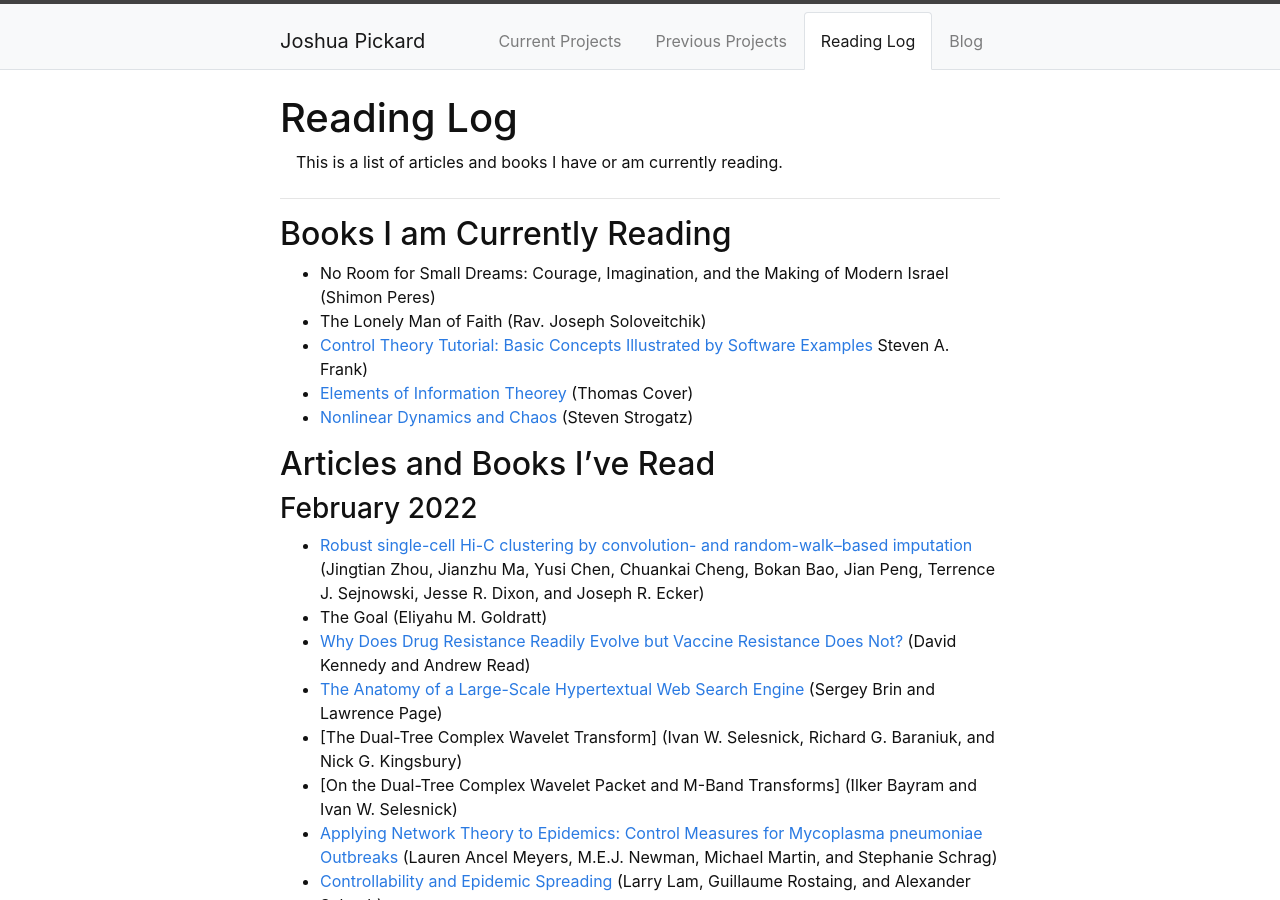
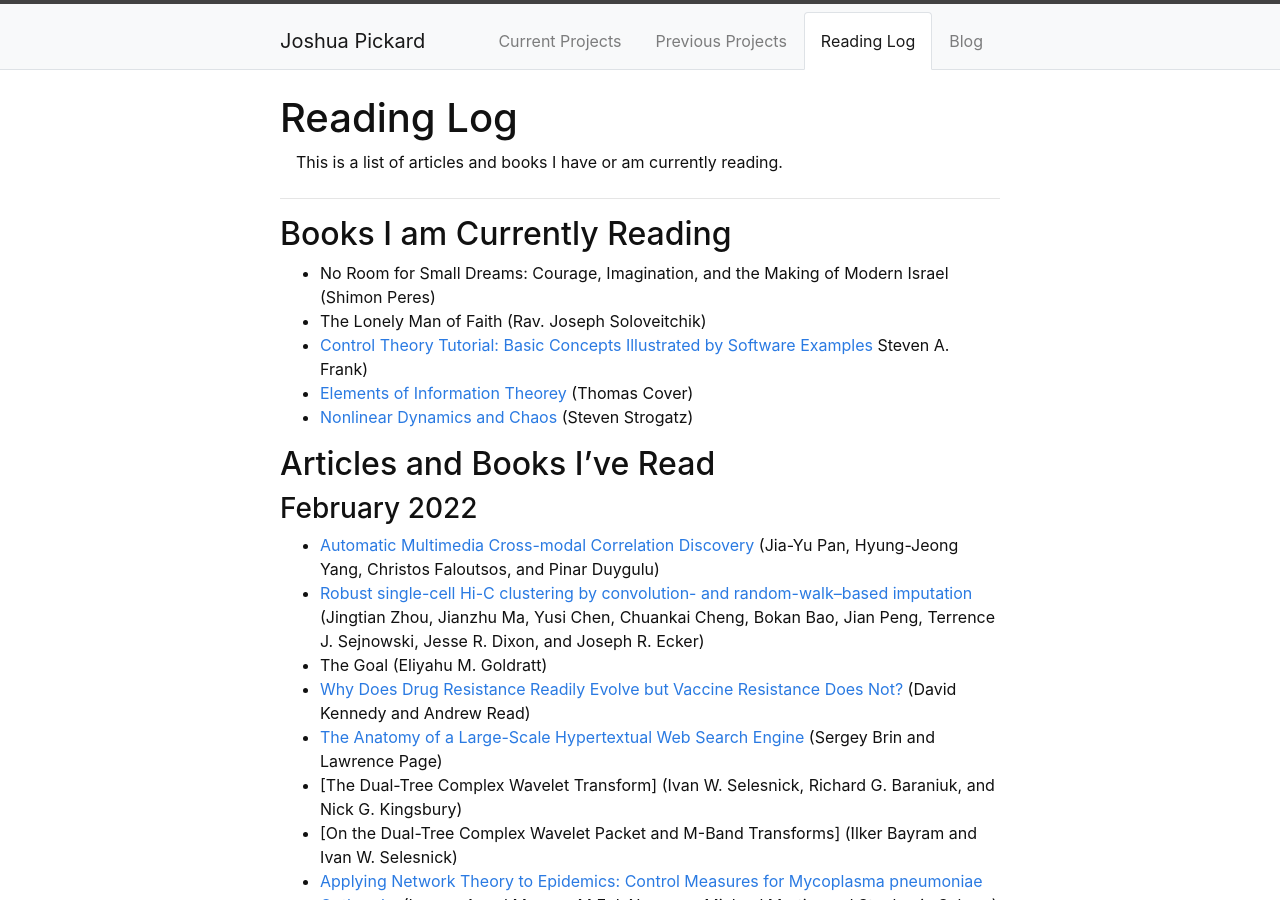
Before and after one commit to Jpickard1/jpickard1.github.io, a Jekyll site: the page built from content/3-Reading_Log.md, in a window 1280 px wide and 900 px high. Built offline with Jekyll 4.4.1, drawn with Linux system fonts in a browser that asks for light colours.

Commit message:
Update 3-Reading_Log.md

```diff
--- a/content/3-Reading_Log.md
+++ b/content/3-Reading_Log.md
@@ -15,6 +15,7 @@ description: >
 ## Articles and Books I've Read
 
 ### February 2022
+- [Automatic Multimedia Cross-modal Correlation Discovery](https://dl.acm.org/doi/pdf/10.1145/1014052.1014135) (Jia-Yu Pan, Hyung-Jeong Yang, Christos Faloutsos, and Pinar Duygulu)
 - [Robust single-cell Hi-C clustering by convolution- and random-walk–based imputation](https://drive.google.com/file/d/1ELgm70_0Q8slanpIORQePjvLG2oWAjwe/view) (Jingtian Zhou, Jianzhu Ma, Yusi Chen, Chuankai Cheng, Bokan Bao, Jian Peng, Terrence J. Sejnowski, Jesse R. Dixon, and Joseph R. Ecker)
 - The Goal (Eliyahu M. Goldratt)
 - [Why Does Drug Resistance Readily Evolve but Vaccine Resistance Does Not?](https://royalsocietypublishing.org/doi/10.1098/rspb.2016.2562) (David Kennedy and Andrew Read)
```
